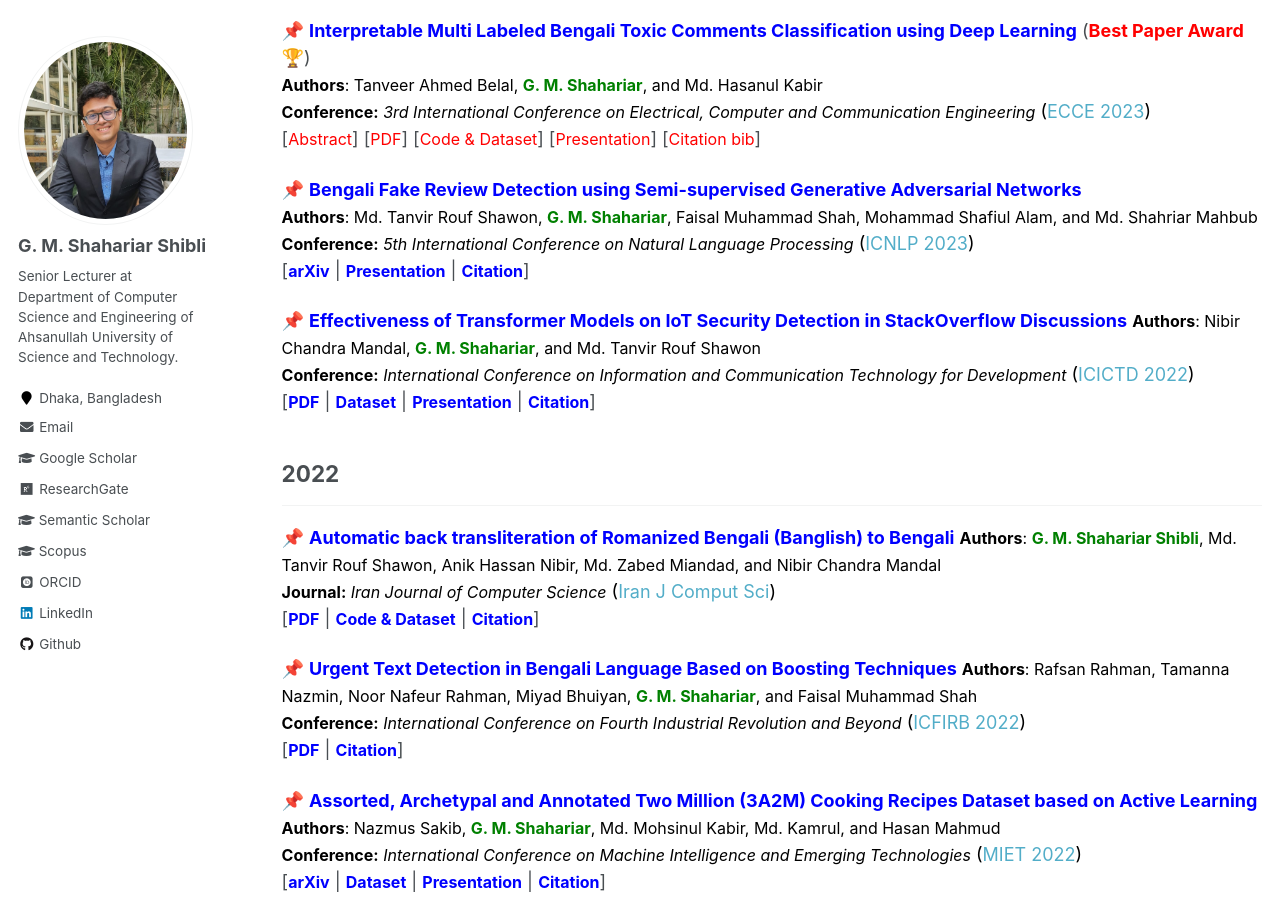
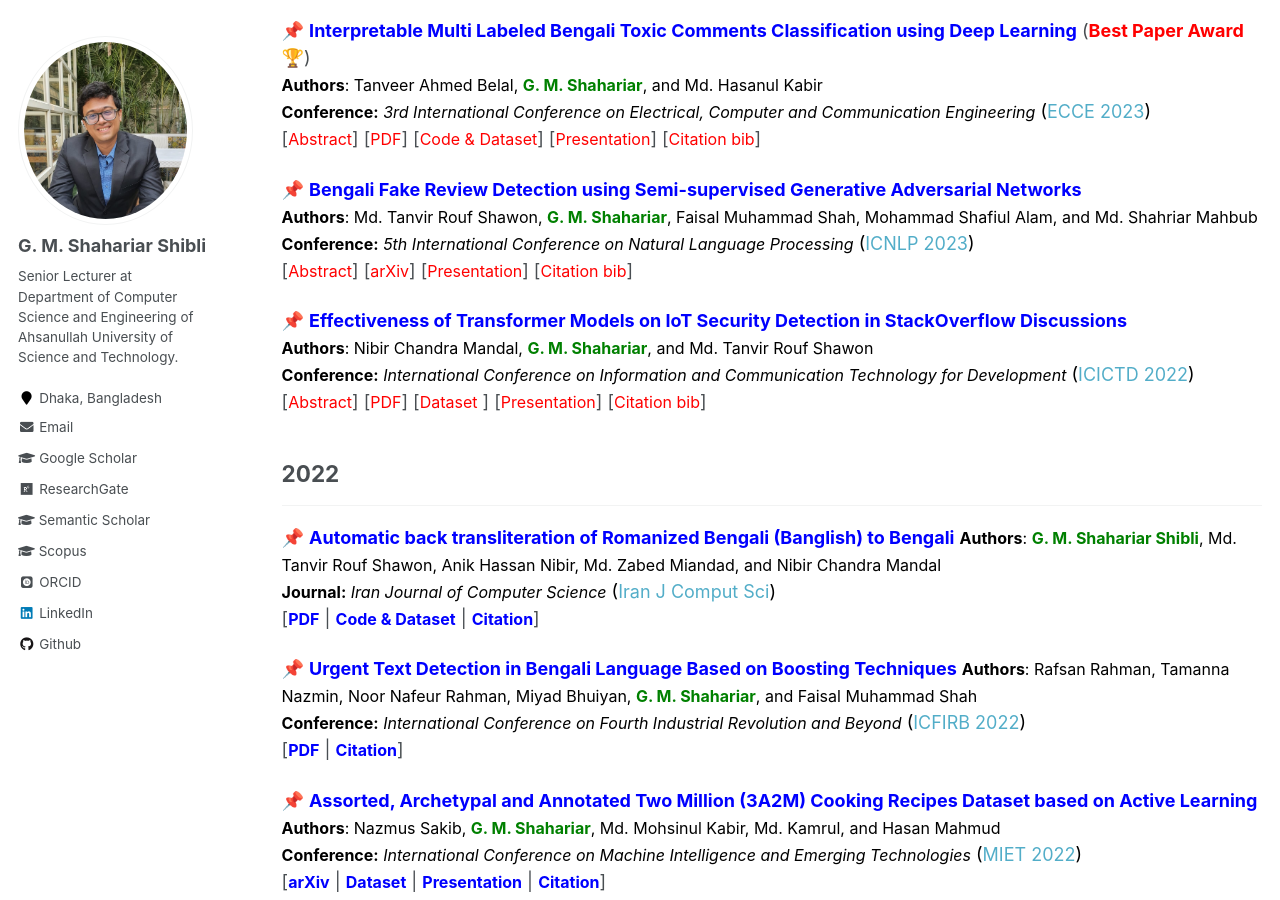
Before and after one commit to shahariar-shibli/shahariar-shibli.github.io, a Jekyll site: the page built from _pages/publications.md, in a window 1280 px wide and 900 px high, scrolled down 328 px. Built offline with Jekyll 4.4.1, drawn with Linux system fonts in a browser that asks for light colours; some web fonts are replaced; some of the changed lines change nothing that is shown.

Commit message:
Update publications.md

```diff
--- a/_pages/publications.md
+++ b/_pages/publications.md
@@ -9,7 +9,7 @@
 
 ## 2023
 ---------
-<!-- Paper 01 -->
+<!-- Paper 03 -->
 📌 [<span style="color:blue">**Interpretable Multi Labeled Bengali Toxic Comments Classification using Deep Learning**</span>](https://ieeexplore.ieee.org/document/10101588) (<span style="color:red"><strong>Best Paper Award</strong></span> 🏆)<br>
 <span style="color:black">
 	<font size="3"><strong>Authors</strong>: Tanveer Ahmed Belal, <strong style="color:green">G. M. Shahariar</strong>, and Md. Hasanul Kabir </font>
@@ -19,7 +19,7 @@
 	<font size="3"><strong>Conference:</strong><em> 3rd International Conference on Electrical, Computer and Communication Engineering</em></font> ([ECCE 2023](https://webs.cuet.ac.bd/ecce/))
 </span>
 <br>
-[<a style="color:red;" href="#" onclick="$('#ecce2023_summary').toggle();return false;"><font size="3">Abstract</font></a>] [[<span style ="color:red"><font size="3">PDF</font></span>](https://www.researchgate.net/publication/369924719_Interpretable_Multi_Labeled_Bengali_Toxic_Comments_Classification_using_Deep_Learning)] [[<span style ="color:red"><font size="3">Code & Dataset</font></span>](https://github.com/deepu099cse/Multi-Labeled-Bengali-Toxic-Comments-Classification)] [[<span style ="color:red"><font size="3">Presentation</font></span>](https://shahariar-shibli.github.io/files/ECCE2023/ECCE-Toxic-Comments-Presentation.pptx)] [<a style="color:red;" href="#" onclick="$('#ecce2023_bib').toggle();return false;"><font size="3">Citation bib</font></a>]
+[<a style="color:red;" href="#" onclick="$('#ecce2023_abstract').toggle();return false;"><font size="3">Abstract</font></a>] [[<span style ="color:red"><font size="3">PDF</font></span>](https://www.researchgate.net/publication/369924719_Interpretable_Multi_Labeled_Bengali_Toxic_Comments_Classification_using_Deep_Learning)] [[<span style ="color:red"><font size="3">Code & Dataset</font></span>](https://github.com/deepu099cse/Multi-Labeled-Bengali-Toxic-Comments-Classification)] [[<span style ="color:red"><font size="3">Presentation</font></span>](https://shahariar-shibli.github.io/files/ECCE2023/ECCE-Toxic-Comments-Presentation.pptx)] [<a style="color:red;" href="#" onclick="$('#ecce2023_bib').toggle();return false;"><font size="3">Citation bib</font></a>]
 
 <div id="ecce2023_bib" class="bib" style="display:none;">
 	<pre>
@@ -32,11 +32,10 @@
 	  number={},
 	  pages={1-6},
 	  doi={10.1109/ECCE57851.2023.10101588}}
-
 	</pre>
 </div>
 
-<div id="ecce2023_summary" class="summary" style="display:none;">
+<div id="ecce2023_abstract" class="abstract" style="display:none;">
 	<p style="text-align:justify; color:black;">
 		<font size="3">
 			This paper presents a deep learning-based pipeline for categorizing Bengali toxic comments,
@@ -54,14 +53,97 @@
 
 <!-- Paper 02 -->
 📌 [<span style="color:blue">**Bengali Fake Review Detection using Semi-supervised Generative Adversarial Networks**</span>](https://www.researchgate.net/publication/369855297_Bengali_Fake_Review_Detection_using_Semi-supervised_Generative_Adversarial_Networks)<br>
-<span style="color:black"><font size="3"><strong>Authors</strong>: Md. Tanvir Rouf Shawon, <strong style="color:green">G. M. Shahariar</strong>, Faisal Muhammad Shah, Mohammad Shafiul Alam, and Md. Shahriar Mahbub</font></span><br>
-<span style="color:black"><font size="3"><strong>Conference:</strong><em> 5th International Conference on Natural Language Processing</em></font> ([ICNLP 2023](http://www.icnlp.net/index.html))</span><br>
-[[<span style ="color:Blue"><font size="3"><strong>arXiv</strong></font></span>](https://arxiv.org/abs/2304.02739)  \|  [<span style ="color:Blue"><font size="3"><strong>Presentation</strong></font></span>](https://shahariar-shibli.github.io/files/ICNLP2023/BFRD-Final.pdf)  \|  [<span style ="color:Blue"><font size="3"><strong>Citation</strong></font></span>](https://shahariar-shibli.github.io/files/ICNLP2023/Bangla-Fake.bib)]
+<span style="color:black">
+	<font size="3"><strong>Authors</strong>: Md. Tanvir Rouf Shawon, <strong style="color:green">G. M. Shahariar</strong>, Faisal Muhammad Shah, Mohammad Shafiul Alam, and Md. Shahriar Mahbub</font>
+</span>
+<br>
+<span style="color:black">
+	<font size="3"><strong>Conference:</strong><em> 5th International Conference on Natural Language Processing</em></font> ([ICNLP 2023](http://www.icnlp.net/index.html))
+</span>
+<br>
+[<a style="color:red;" href="#" onclick="$('#icnlp2023_abstract').toggle();return false;"><font size="3">Abstract</font></a>] [[<span style ="color:red"><font size="3">arXiv</font></span>](https://arxiv.org/abs/2304.02739)] [[<span style ="color:red"><font size="3">Presentation</font></span>](https://shahariar-shibli.github.io/files/ICNLP2023/BFRD-Final.pdf)] [<a style="color:red;" href="#" onclick="$('#icnlp2023_bib').toggle();return false;"><font size="3">Citation bib</font></a>]
 
-📌 [<span style="color:Blue">**Effectiveness of Transformer Models on IoT Security Detection in StackOverflow Discussions**</span>](https://link.springer.com/chapter/10.1007/978-981-19-7528-8_10)
-<span style="color:black"><font size="3"><strong>Authors</strong>: Nibir Chandra Mandal, <strong style="color:green">G. M. Shahariar</strong>, and Md. Tanvir Rouf Shawon</font></span><br>
-<span style="color:black"><font size="3"><strong>Conference:</strong><em> International Conference on Information and Communication Technology for Development</em></font> ([ICICTD 2022](https://link.springer.com/book/10.1007/978-981-19-7528-8))</span><br>
-[[<span style ="color:Blue"><font size="3"><strong>PDF</strong></font></span>](https://www.researchgate.net/publication/367439808_Effectiveness_of_Transformer_Models_on_IoT_Security_Detection_in_StackOverflow_Discussions)  \|  [<span style ="color:Blue"><font size="3"><strong>Dataset</strong></font></span>](https://github.com/shahariar-shibli/Effectiveness-of-Transformer-Models-on-IoT-Security-Detection-in-StackOverflow-Discussions)  \|  [<span style ="color:Blue"><font size="3"><strong>Presentation</strong></font></span>](https://shahariar-shibli.github.io/files/ICICTD2022/PaperID_68.pdf) \|  [<span style ="color:Blue"><font size="3"><strong>Citation</strong></font></span>](https://shahariar-shibli.github.io/files/ICICTD2022/IoT-Security.bib)]
+<div id="icnlp2023_bib" class="bib" style="display:none;">
+	<pre>
+		@article{shawon2023bengali,
+		  title={Bengali Fake Review Detection using Semi-supervised Generative Adversarial Networks},
+		  author={Shawon, Md and Rouf, Tanvir and Shahariar, GM and Shah, Faisal Muhammad and Alam, Mohammad Shafiul and Mahbub, Md and others},
+		  journal={arXiv preprint arXiv:2304.02739},
+		  year={2023}
+		}
+	</pre>
+</div>
+
+<div id="icnlp2023_abstract" class="abstract" style="display:none;">
+	<p style="text-align:justify; color:black;">
+		<font size="3">
+			This paper investigates the potential of semi-supervised Generative Adversarial Networks (GANs) to fine-tune pretrained language
+			models in order to classify Bengali fake reviews from real reviews with a few annotated data. With the rise of social media and e-commerce,
+			the ability to detect fake or deceptive reviews is becoming increasingly important in order to protect consumers from being misled by false
+			information. Any machine learning model will have trouble identifying a fake review, especially for a low resource language like Bengali.
+			We have demonstrated that the proposed semi-supervised GAN-LM architecture (generative adversarial network on top of a pretrained language
+			model) is a viable solution in classifying Bengali fake reviews as the experimental results suggest that even with only 1024 annotated samples,
+			BanglaBERT with semi-supervised GAN (SSGAN) achieved an accuracy of 83.59% and a f1-score of 84.89% outperforming other pretrained language
+			models - BanglaBERT generator, Bangla BERT Base and Bangla-Electra by almost 3%, 4% and 10% respectively in terms of accuracy. The experiments
+			were conducted on a manually labeled food review dataset consisting of total 6014 real and fake reviews collected from various social media
+			groups. Researchers that are experiencing difficulty recognizing not just fake reviews but other classification issues owing to a lack of
+			labeled data may find a solution in our proposed methodology.
+		</font>
+	</p>
+</div>
+
+<!-- Paper 01 -->
+📌 [<span style="color:Blue">**Effectiveness of Transformer Models on IoT Security Detection in StackOverflow Discussions**</span>](https://link.springer.com/chapter/10.1007/978-981-19-7528-8_10)<br>
+<span style="color:black">
+	<font size="3"><strong>Authors</strong>: Nibir Chandra Mandal, <strong style="color:green">G. M. Shahariar</strong>, and Md. Tanvir Rouf Shawon</font>
+</span>
+<br>
+<span style="color:black">
+	<font size="3"><strong>Conference:</strong><em> International Conference on Information and Communication Technology for Development</em></font> ([ICICTD 2022](https://link.springer.com/book/10.1007/978-981-19-7528-8))
+</span>
+<br>
+[<a style="color:red;" href="#" onclick="$('#icictd2023_abstract').toggle();return false;"><font size="3">Abstract</font></a>] [[<span style ="color:red"><font size="3">PDF</font></span>](https://www.researchgate.net/publication/367439808_Effectiveness_of_Transformer_Models_on_IoT_Security_Detection_in_StackOverflow_Discussions)] [[<span style ="color:red"><font size="3">Dataset</font></span>](https://github.com/shahariar-shibli/Effectiveness-of-Transformer-Models-on-IoT-Security-Detection-in-StackOverflow-Discussions) ] [[<span style ="color:red"><font size="3">Presentation</font></span>](https://shahariar-shibli.github.io/files/ICICTD2022/PaperID_68.pdf)] [<a style="color:red;" href="#" onclick="$('#icictd2023_bib').toggle();return false;"><font size="3">Citation bib</font></a>]
+
+<div id="icictd2023_bib" class="bib" style="display:none;">
+	<pre>
+		@InProceedings{10.1007/978-981-19-7528-8_10,
+			author="Mandal, Nibir Chandra
+			and Shahariar, G. M.
+			and Shawon, Md. Tanvir Rouf",
+			editor="Ahmad, Mohiuddin
+			and Uddin, Mohammad Shorif
+			and Jang, Yeong Min",
+			title="Effectiveness of Transformer Models on IoT Security Detection in StackOverflow Discussions",
+			booktitle="Proceedings of International Conference on Information and Communication Technology for Development",
+			year="2023",
+			publisher="Springer Nature Singapore",
+			address="Singapore",
+			pages="125--137",
+			isbn="978-981-19-7528-8"
+		}
+	</pre>
+</div>
+
+<div id="icictd2023_abstract" class="abstract" style="display:none;">
+	<p style="text-align:justify; color:black;">
+		<font size="3">
+			The Internet of Things (IoT) is an emerging concept that directly links to the billions of physical items, or “things”
+			that are connected to the Internet and are all gathering and exchanging information between devices and systems. However,
+			IoT devices were not built with security in mind, which might lead to security vulnerabilities in a multi-device system.
+			Traditionally, we investigated IoT issues by polling IoT developers and specialists. This technique, however, is not scalable
+			since surveying all IoT developers is not feasible. Another way to look into IoT issues is to look at IoT developer discussions
+			on major online development forums like Stack Overflow (SO). However, finding discussions that are relevant to IoT issues is
+			challenging since they are frequently not categorized with IoT-related terms. In this paper, we present the “IoT Security Dataset”,
+			a domain-specific dataset of 7147 samples focused solely on IoT security discussions. As there are no automated tools to label these
+			samples, we manually labeled them. We further employed multiple transformer models to automatically detect security discussions.
+			Through rigorous investigations, we found that IoT security discussions are different and more complex than traditional security
+			discussions. We demonstrated a considerable performance loss (up to 44%) of transformer models on cross-domain datasets when we
+			transferred knowledge from a general-purpose dataset “Opiner”, supporting our claim. Thus, we built a domain-specific IoT security
+			detector with an F1-Score of 0.69. We have made the dataset public in the hope that developers would learn more about the security
+			discussion and vendors would enhance their concerns about product security.
+		</font>
+	</p>
+</div>
 
 
 ## 2022
```
